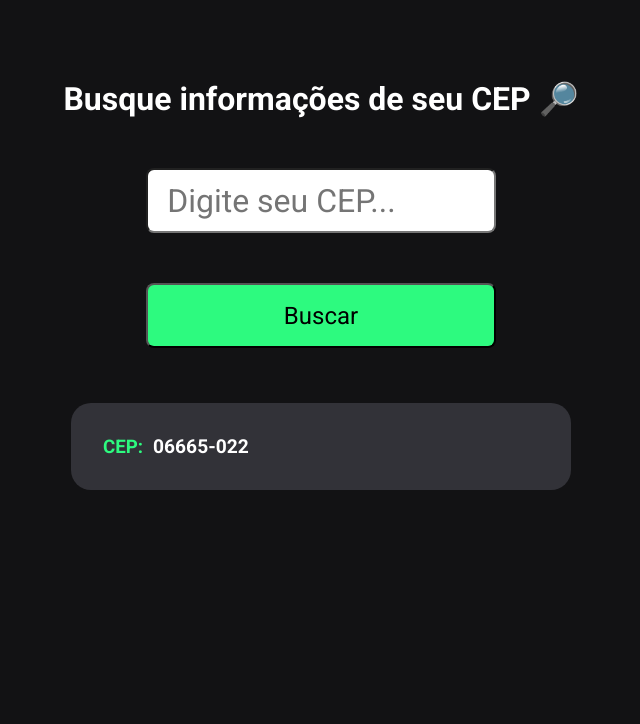
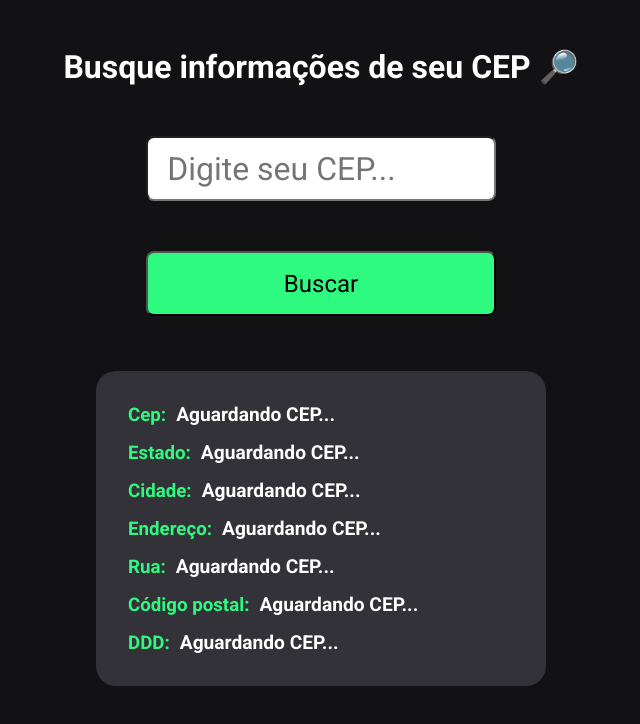
Before and after one commit to KevinAlves55/Buscador_de_CEP, a React (Vite) app: page /home in a window 1280 px wide. Shown: the top 724 px of the page, without its empty margins (319-959 px from the left). Built offline with nearby package versions, Linux system fonts and the light colour scheme.

Commit message:
feat: Finalizado a listagem de informações do CEP

```diff
--- a/package.json
+++ b/package.json
@@ -9,10 +9,12 @@
     "preview": "vite preview"
   },
   "dependencies": {
+    "axios": "^1.2.0",
     "react": "^18.2.0",
     "react-dom": "^18.2.0",
     "react-number-format": "^5.1.2",
     "react-router-dom": "^6.4.3",
+    "react-toastify": "^9.1.1",
     "sass": "^1.56.1"
   },
   "devDependencies": {
--- a/src/app/App.tsx
+++ b/src/app/App.tsx
@@ -1,11 +1,13 @@
 import { AppRoutes } from "./routes";
 import { BrowserRouter } from "react-router-dom";
+import { ToastContainer } from "react-toastify";
 import "./styles/Global.scss";
 
 export const App = () => {
   return (
     <BrowserRouter>
       <AppRoutes />
+      <ToastContainer autoClose={2000} />
     </BrowserRouter>
   );
 };
--- a/src/app/pages/home/Home.module.scss
+++ b/src/app/pages/home/Home.module.scss
@@ -4,7 +4,7 @@
   display: flex;
   flex-direction: column;
   align-items: center;
-  padding-top: 5rem;
+  padding-top: 3rem;
   gap: 50px;
   margin: 0 auto;
 
@@ -46,7 +46,7 @@
 }
 
 .container_infos_cep {
-  max-width: 500px;
+  max-width: 450px;
   margin: 0 auto;
   margin-top: 55px;
   margin-bottom: 25px;
--- a/src/app/pages/home/Home.tsx
+++ b/src/app/pages/home/Home.tsx
@@ -1,8 +1,41 @@
+import { useState } from "react";
+import axios from "axios";
+import { toast } from "react-toastify";
 import { PatternFormat } from "react-number-format";
 import { InfoCep } from "./components/InfoCep";
 import Style from "./Home.module.scss";
 
+interface IDadosCep {
+  cep: string,
+  logradouro: string,
+  complemento: string,
+  bairro: string,
+  localidade: string,
+  uf: string,
+  ibge: string,
+  gia: string,
+  ddd: string,
+  siafi: string
+}
+
 export const Home: React.FC = () => {
+  const [cep, setCep] = useState("");
+  const [dadosCep, setDadosCep] = useState<IDadosCep>({} as IDadosCep);
+
+  const buscarDados = async (cep: string) => {
+    if (cep === "") {
+      toast.error("CEP vazio");
+    } else {
+      axios(`https://viacep.com.br/ws/${cep}/json/`).then(result => {
+        if (!result.data.erro) {
+          setDadosCep(result.data);
+        } else {
+          toast.error("CEP não encontrado")
+        }
+      });
+    }
+  };
+
   return (
     <>
       <div className={Style.container}>
@@ -14,12 +47,19 @@ export const Home: React.FC = () => {
           className={Style.input}
           placeholder="Digite seu CEP..."
           type="text"
+          onChange={e => setCep(e.target.value)}
         />
-        <button>Buscar</button>
+        <button onClick={() => buscarDados(cep)}>Buscar</button>
       </div>
 
       <div className={Style.container_infos_cep}>
-        <InfoCep text="CEP: " value="06665-022" />
+        <InfoCep text="Cep: " value={dadosCep.cep ?? "Aguardando CEP..."} />
+        <InfoCep text="Estado: " value={dadosCep.uf ?? "Aguardando CEP..."} />
+        <InfoCep text="Cidade: " value={dadosCep.localidade ?? "Aguardando CEP..."} />
+        <InfoCep text="Endereço: " value={dadosCep.logradouro ?? "Aguardando CEP..."} />
+        <InfoCep text="Rua: " value={dadosCep.bairro ?? "Aguardando CEP..."} />
+        <InfoCep text="Código postal: " value={dadosCep.gia ?? "Aguardando CEP..."} />
+        <InfoCep text="DDD: " value={dadosCep.ddd ?? "Aguardando CEP..."} />
       </div>
     </>
   );
--- a/src/app/styles/Global.scss
+++ b/src/app/styles/Global.scss
@@ -1,3 +1,5 @@
+@import url('react-toastify/dist/ReactToastify.css');
+
 * {
   margin: 0;
   padding: 0;
```
Also changed, not shown: 1 other file (tests, documents, lock files or other folders).
